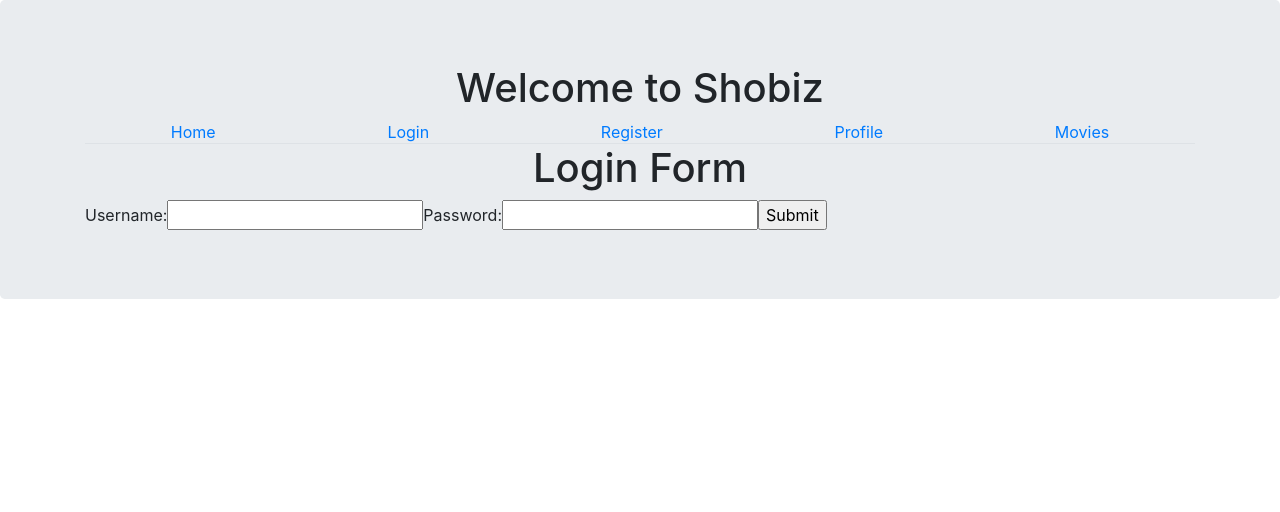
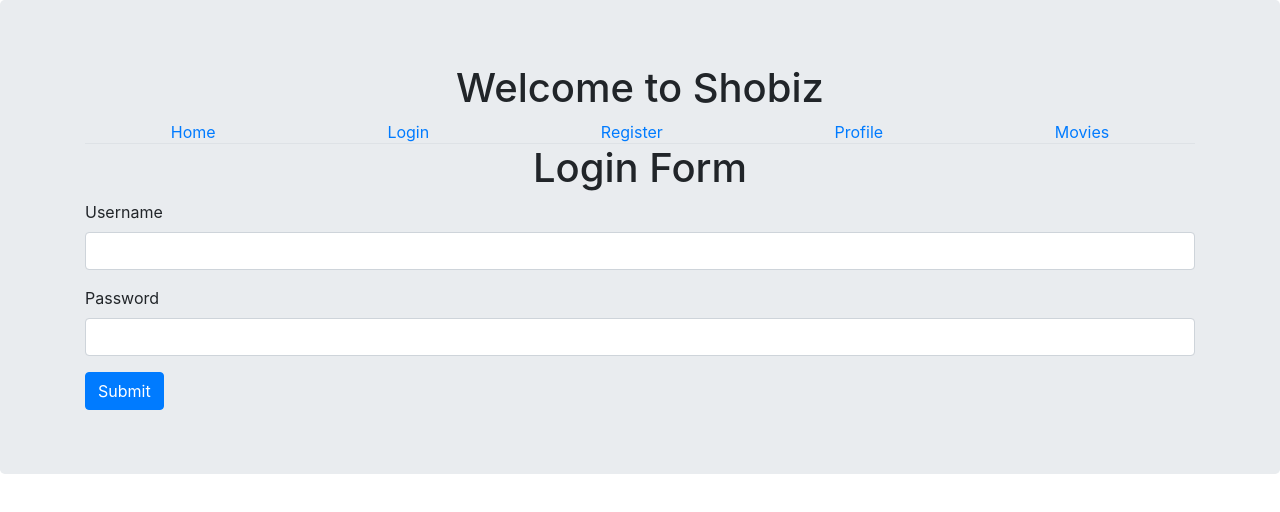
Before and after one commit to ShobhitRatan/shobiz-frontend, a React (Create React App) app in the folder shobiz-frontend/: page /login in a window 1280 px wide. Shown: the top 512 px of the page. Built offline with nearby package versions, Linux system fonts and the light colour scheme.

Commit message:
Added bootstrap to signup form

```diff
--- a/shobiz-frontend/src/App.js
+++ b/shobiz-frontend/src/App.js
@@ -1,5 +1,5 @@
 import React, {Component} from 'react';
-import Form from './components/Form'
+import SignupForm from './components/SignupForm'
 import Home from './components/Home'
 import ProfileContainer from './ProfileComponents/ProfileContainer'
 import MoviesContainer from './MoviesComponents/MoviesContainer'
@@ -73,12 +73,12 @@
 
   renderForm = (routerProps) => {
     if(routerProps.location.pathname === "/login"){
-      return <Form
+      return <SignupForm
         formName="Login Form"
         handleSubmit={this.handleLoginSubmit}
       />
     } else if (routerProps.location.pathname === "/register") {
-      return <Form
+      return <SignupForm
         formName="Register Form"
         handleSubmit={this.handleRegisterSubmit}
       />
--- a/shobiz-frontend/src/components/Form.jsx
+++ /dev/null
@@ -1,40 +0,0 @@
-import React, { Component } from 'react';
-
-class Form extends Component {
-
-  state = {
-    username: "",
-    password: ""
-  }
-
-  handleSubmit = (e) => {
-    e.preventDefault()
-    this.props.handleSubmit(this.state)
-  }
-
-  handleChange = (e) => {
-    let {name, value} = e.target
-    this.setState({
-      [name]: value
-    })
-  }
-
-  render() {
-    let {formName} = this.props
-    let {username, password} = this.state
-
-    return (
-      <form onSubmit={this.handleSubmit}>
-        <h1>{formName}</h1>
-        <label htmlFor="username">Username:</label>
-        <input type="text" autoComplete="off" name="username" value={username} onChange={this.handleChange}/>
-        <label htmlFor="password">Password:</label>
-        <input type="password" autoComplete="off" name="password" value={password} onChange={this.handleChange}/>
-        <input type="submit" value="Submit"/>
-      </form>
-    );
-  }
-
-}
-
-export default Form;
--- /dev/null
+++ b/shobiz-frontend/src/components/SignupForm.jsx
@@ -0,0 +1,53 @@
+import React, { Component } from 'react';
+import Form from 'react-bootstrap/Form'
+import Button from 'react-bootstrap/Button'
+class SignupForm extends Component {
+
+  state = {
+    username: "",
+    password: ""
+  }
+
+  handleSubmit = (e) => {
+    e.preventDefault()
+    this.props.handleSubmit(this.state)
+  }
+
+  handleChange = (e) => {
+    let {name, value} = e.target
+    this.setState({
+      [name]: value
+    })
+  }
+
+  render() {
+    let {formName} = this.props
+    let {username, password} = this.state
+
+    return (
+      // <form onSubmit={this.handleSubmit}>
+      //   <h1>{formName}</h1>
+      //   <label htmlFor="username">Username:</label>
+      //   <input type="text" autoComplete="off" name="username" value={username} onChange={this.handleChange}/>
+      //   <label htmlFor="password">Password:</label>
+      //   <input type="password" autoComplete="off" name="password" value={password} onChange={this.handleChange}/>
+      //   <input type="submit" value="Submit"/>
+      // </form>
+      <Form onSubmit={this.handleSubmit}>
+        <h1>{formName}</h1>
+        <Form.Group controlId="formGroupUsername">
+          <Form.Label>Username</Form.Label>
+          <Form.Control onChange={this.handleChange} type="text" autoComplete="off" name="username" value={username} />
+        </Form.Group>
+        <Form.Group controlId="formGroupPassword">
+          <Form.Label>Password</Form.Label>
+          <Form.Control onChange={this.handleChange} type="password" autoComplete="off" name="password" value={password} />
+        </Form.Group>
+        <Button variant="primary" type="submit">Submit</Button>
+      </Form>
+    );
+  }
+
+}
+
+export default SignupForm;
```
